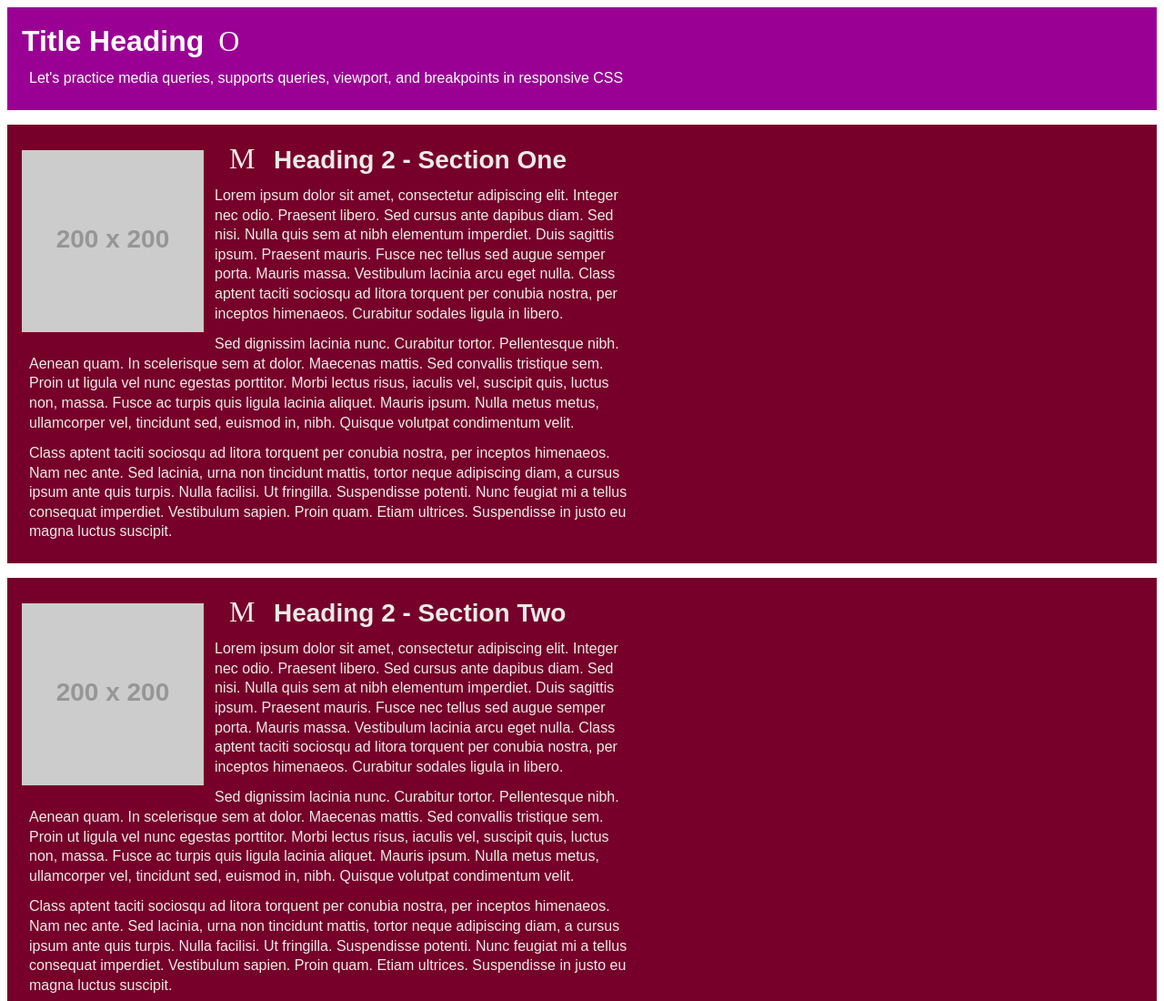
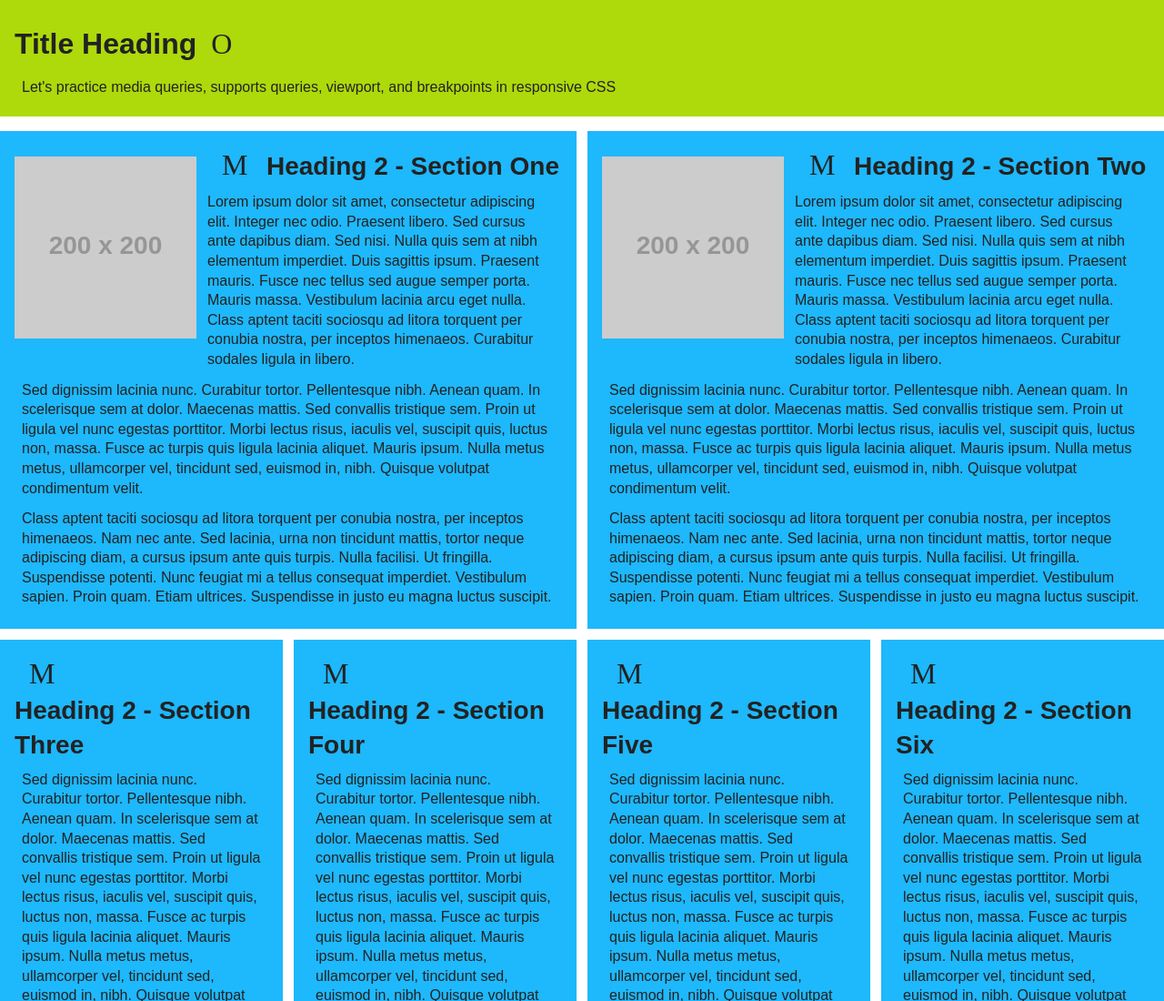
Before and after one commit to uniqueimaginate/viewport, a plain HTML site: page index.html in a window 1280 px wide. Shown: the top 1100 px of the page at 91% size. Drawn offline with Linux system fonts and the light colour scheme; placeholder pictures from the web are drawn by us; some icons are missing.

Commit message:
css done

```diff
--- a/Lee.styles.css
+++ b/Lee.styles.css
@@ -1,6 +1,54 @@
 /* YOUR NAME GOES HERE */
+/* Daniel Lee */
 
 /* --------------- ADD CSS RESET TO THE FILE HERE --------------- */
+/* http://meyerweb.com/eric/tools/css/reset/
+   v2.0 | 20110126
+   License: none (public domain)
+*/
+html, body, div, span, applet, object, iframe,
+h1, h2, h3, h4, h5, h6, p, blockquote, pre,
+a, abbr, acronym, address, big, cite, code,
+del, dfn, em, img, ins, kbd, q, s, samp,
+small, strike, strong, sub, sup, tt, var,
+b, u, i, center,
+dl, dt, dd, ol, ul, li,
+fieldset, form, label, legend,
+table, caption, tbody, tfoot, thead, tr, th, td,
+article, aside, canvas, details, embed,
+figure, figcaption, footer, header, hgroup,
+menu, nav, output, ruby, section, summary,
+time, mark, audio, video {
+	margin: 0;
+	padding: 0;
+	border: 0;
+	font-size: 100%;
+	font: inherit;
+	vertical-align: baseline;
+}
+/* HTML5 display-role reset for older browsers */
+article, aside, details, figcaption, figure,
+footer, header, hgroup, menu, nav, section {
+	display: block;
+}
+body {
+	line-height: 1;
+}
+ol, ul {
+	list-style: none;
+}
+blockquote, q {
+	quotes: none;
+}
+blockquote:before, blockquote:after,
+q:before, q:after {
+	content: '';
+	content: none;
+}
+table {
+	border-collapse: collapse;
+	border-spacing: 0;
+}
 
 
 
@@ -31,7 +79,9 @@
 
 /* ----- CHECK FOR USER DARK MODE PREFERENCE ----- */
 /* --------------- BEGIN USER PREFERS DARK COLOR SCHEME QUERY --------------- */
-
+@media (prefers-color-scheme: dark) {
+    body {background-color: var(--dark-gray);}
+}
 /* CHANGE THE BODY'S BACKGROUND COLOR TO THE DARK GRAY IF THE USER PREFERS DARK MODE */
 
 /* --------------- END USER PREFERS DARK COLOR SCHEME QUERY --------------- */
@@ -91,12 +141,14 @@ footer .icon{
 
 /* ----- HANDLE PREFERS REDUCED MOTION FOR THE ICON ANIMATIONS ----- */
 /* --------------- BEGIN USER PREFERS REDUCED MOTION QUERY --------------- */
+@media (prefers-reduced-motion: reduce){
     @-webkit-keyframes icon-animation {
         0% { font-variation-settings: "TIME" 1; }
     }
     @keyframes icon-animation {
         0% { font-variation-settings: "TIME" 1; }
     }
+}
 /* --------------- END USER PREFERS REDUCED MOTION QUERY --------------- */
 
 
@@ -150,7 +202,8 @@ img{
 
 /* ---------- SMALL SCREEN STYLES ---------- */
 /* --------------- BEGIN SMALL SCREEN SIZES --------------- */
-    /* header, footer{
+@media screen and (min-width: 620px){
+    header, footer{
         background-color: var(--lime-green);
         color: var(--dark-gray);
     }
@@ -175,14 +228,16 @@ img{
     img{
         width: 200px;
         max-width: 200px;
-    } */
+    }
+}
 /* --------------- END SMALL SCREEN SIZES --------------- */
 
 
 
 /* ---------- MEDIUM SCREEN STYLES ---------- */
 /* --------------- BEGIN MEDIUM SCREEN SIZES --------------- */
-    /* header, footer{
+@media screen and (min-width: 768px){
+    header, footer{
         background-color: var(--black);
         color: var(--white);
     }
@@ -207,14 +262,16 @@ img{
     #seven{
         grid-column: 3/4;
         grid-row: 3/5;
-    } */
+    }
+}
 /* --------------- END MEDIUM SCREEN SIZES --------------- */
 
 
 
 /* ---------- LARGE SCREEN STYLES ---------- */
 /* --------------- BEGIN LARGE SCREEN SIZES --------------- */
-    /* header, footer{
+@media screen and (min-width: 916px){
+    header, footer{
         background-color: var(--lime-green);
         color: var(--dark-gray);
     }
@@ -245,24 +302,28 @@ img{
 
     #seven, #eight{
         grid-row: 3/4;
-    } */
+    }
+}
 /* --------------- END LARGE SCREEN SIZES --------------- */
 
 
 
 /* ---------- ADJUSTING RESPONSIVE IMAGE SIZE ---------- */
 /* --------------- BEGIN RESPONSIVE IMAGE ADJUST SIZES --------------- */
-    /* img{
+@media screen and (min-width:1380px) {
+    img{
         width: 300px;
         max-width: 300px;
-    } */
+    }
+}
 /* --------------- END RESPONSIVE IMAGE ADJUST SIZES --------------- */
 
 
 
 /* ---------- EXTRA LARGE SCREEN STYLES ---------- */
 /* --------------- BEGIN EXTRA LARGE SCREEN SIZES --------------- */
-    /* header, footer{
+@media screen and (min-width: 1380px){
+    header, footer{
         background-color: var(--orange);
         padding-left: 5%;
     }
@@ -327,5 +388,6 @@ img{
 
     #three p, #four p, #five p, #six p{
         padding-top: 2em;
-    } */
+    }
+}
 /* --------------- END EXTRA LARGE SCREEN SIZES --------------- */
```
